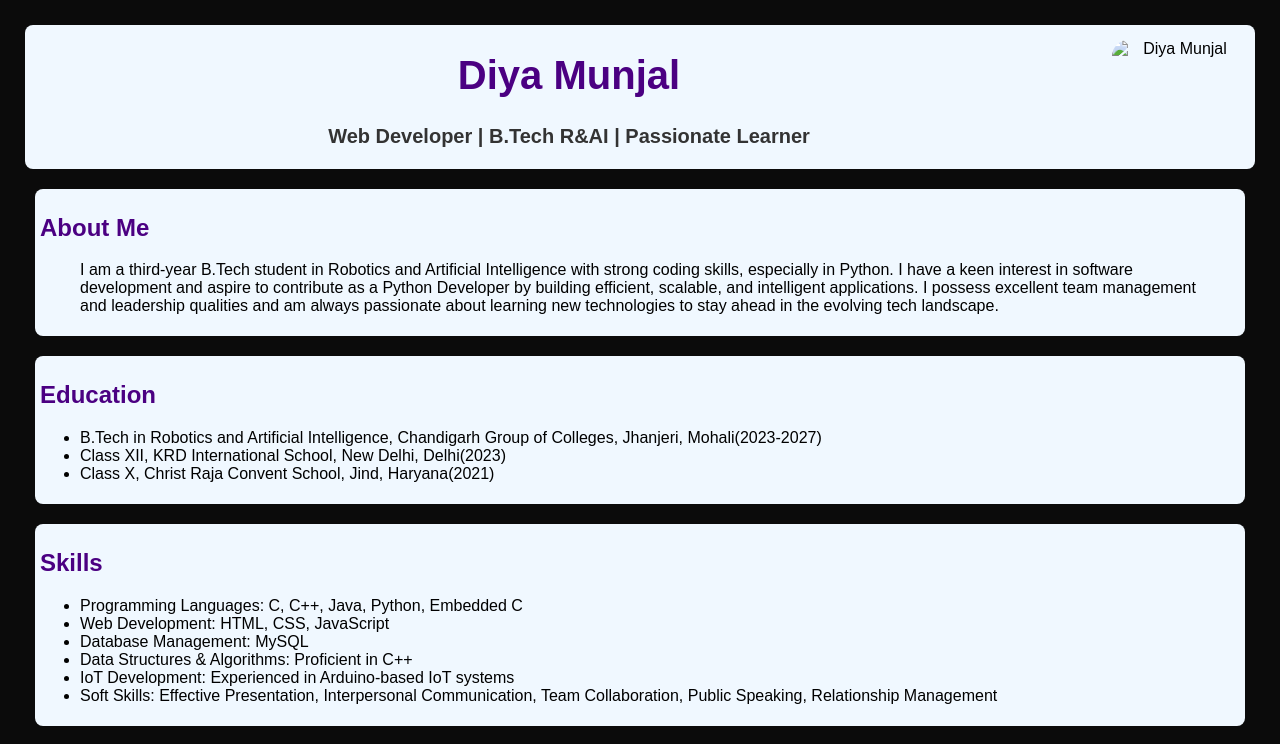
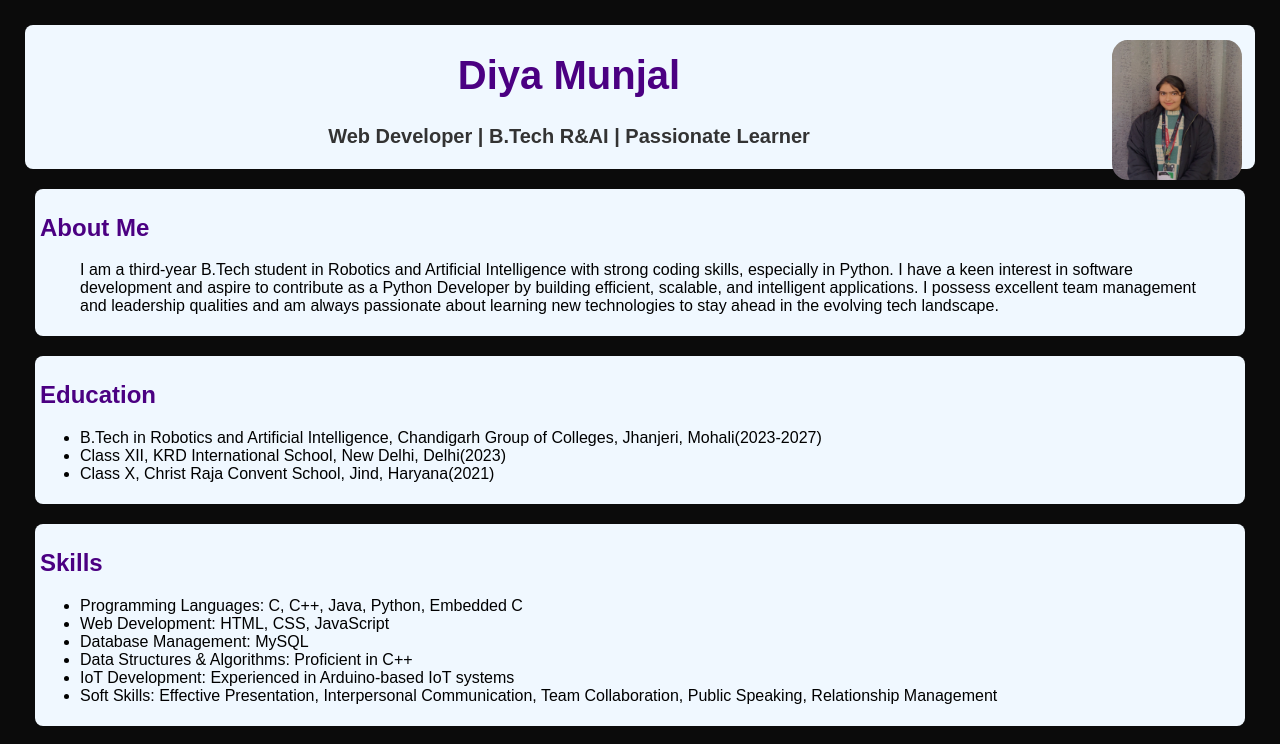
Before and after one commit to dmunjal06/Web_Resume, a plain HTML site: page web_resume.html in a window 1280 px wide. Shown: the top 744 px of the page. Drawn offline with Linux system fonts and the light colour scheme.

Commit message:
Update web_resume.html

```diff
--- a/web_resume.html
+++ b/web_resume.html
@@ -8,7 +8,7 @@
 
 <body style="background-color: #0b0b0b; margin: 10px; padding: 5px;">
     <header style="font-family: Copperplate, Papyrus, fantasy; text-align: center; background-color: #F0F8FF; margin: 10px; padding: 1px; border-radius: 8px;">
-        <img src="../Multimedia/Diyuu_Photo.jpg" alt="Diya Munjal" style="width: 130px; height: 140px; border-radius: 12%; margin-top: 14px; margin-right: 12px; float: right;">
+        <img src="Diyuu_Photo.jpg" alt="Diya Munjal" style="width: 130px; height: 140px; border-radius: 12%; margin-top: 14px; margin-right: 12px; float: right;">
         <h1 style="font-size: 40px; color: #4B0082;"> <b> Diya Munjal </b> </h1>
         <p style="font-size: 20px; color: #333; "> <b>Web Developer | B.Tech R&AI | Passionate Learner </b> </p>
     </header>
```
